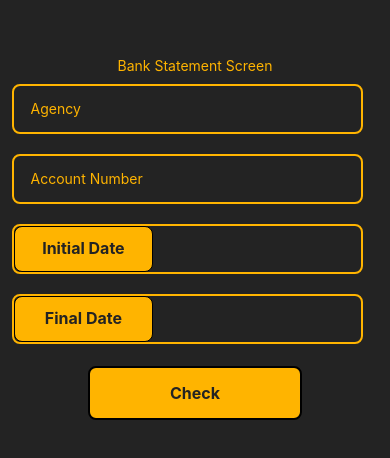
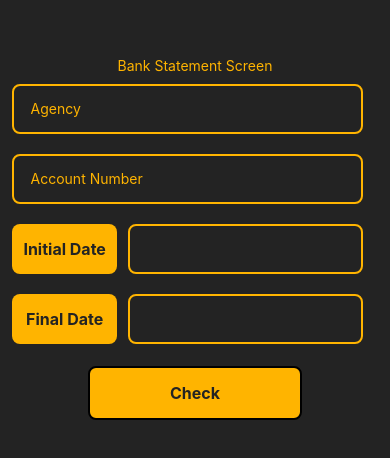
Before and after one commit to RaffeuL/Desafio-W3-FrontEnd, a React Native app: screen /BankStatementScreen in a window 390 px wide. Shown: the part 178-636 px from the top of the page. Built offline with nearby package versions, Linux system fonts and the light colour scheme.

Commit message:
change date picker style

```diff
--- a/src/screens/BankStatementScreen/components/DateSelector.js
+++ b/src/screens/BankStatementScreen/components/DateSelector.js
@@ -18,7 +18,9 @@ export default function DateSelector({buttonLabel, date, onChange, show, onPress
         <TouchableOpacity style={styles.button} onPress={onPress}>
             <Text style={styles.text}>{buttonLabel}</Text>
         </TouchableOpacity>
-        <Text style={styles.dateText}>{formatDate(date)}</Text>
+        <View style={styles.textField}>
+            <Text style={styles.dateText}>{formatDate(date)}</Text>
+        </View>
         {show && <DateTimePicker value={date ? date : new Date()} onChange={onChange}></DateTimePicker>}
     </View>
     </>
@@ -30,18 +32,24 @@ const styles = StyleSheet.create({
         height: 50,
         marginVertical: 10,
         marginHorizontal: 12,
+        flexDirection:'row',
+    },
+
+    textField: {
+        width: '67%',
+        marginLeft: '3%',
         borderWidth: 2,
-        borderRadius:8,
+        borderRadius: 8,
         borderColor: '#FFB400',
         flexDirection:'row',
+        justifyContent: 'center',
     },
+
     button: {
-        width: '40%',
-        height: '100%',
-        padding: 8,
-        borderWidth: 1,
+        width: '30%',
         borderRadius: 8,
         backgroundColor: '#FFB400',
+        justifyContent: 'center',
     },
 
     text: {
@@ -49,14 +57,14 @@ const styles = StyleSheet.create({
         fontSize: 16,
         lineHeight: 26,
         fontWeight: 'bold',
-        textAlign: 'center',
+        alignSelf: 'center',
     },
+
     dateText: {
         color: '#FFB400',
         fontSize: 20,
         lineHeight: 26,
-        marginLeft: 20,
-        alignSelf: 'center'
+        textAlignVertical: 'center',
     },
     errorText: {
         marginHorizontal: 12,
```
